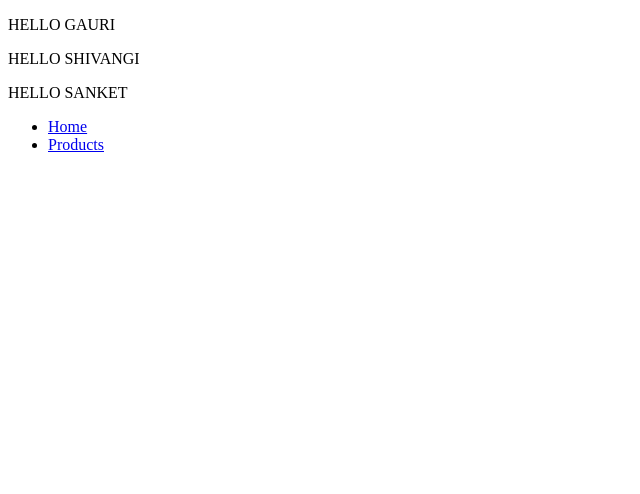
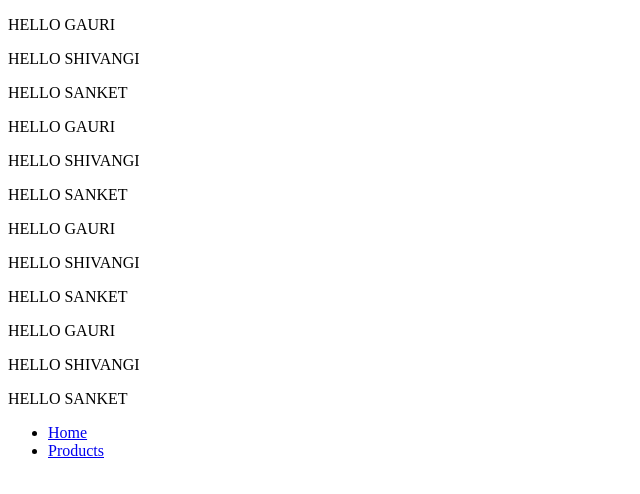
Before and after one commit to sanketwankhede/grespl, a plain HTML site: page PRACTICE/nav.html in a window 1280 px wide. Shown: the whole page, without its empty margins (0-640 px from the left). Drawn offline with Linux system fonts and the light colour scheme.

Commit message:
change in nav.html

```diff
--- a/PRACTICE/nav.html
+++ b/PRACTICE/nav.html
@@ -7,6 +7,15 @@
 	<div id="page">
 		<div id="navbar_wrapper">
 			<div id="navbar">
+				<p>HELLO GAURI</p>
+				<p>HELLO SHIVANGI</p>
+				<p>HELLO SANKET</p>
+				<p>HELLO GAURI</p>
+				<p>HELLO SHIVANGI</p>
+				<p>HELLO SANKET</p>
+				<p>HELLO GAURI</p>
+				<p>HELLO SHIVANGI</p>
+				<p>HELLO SANKET</p>
 				<p>HELLO GAURI</p>
 				<p>HELLO SHIVANGI</p>
 				<p>HELLO SANKET</p>
```
